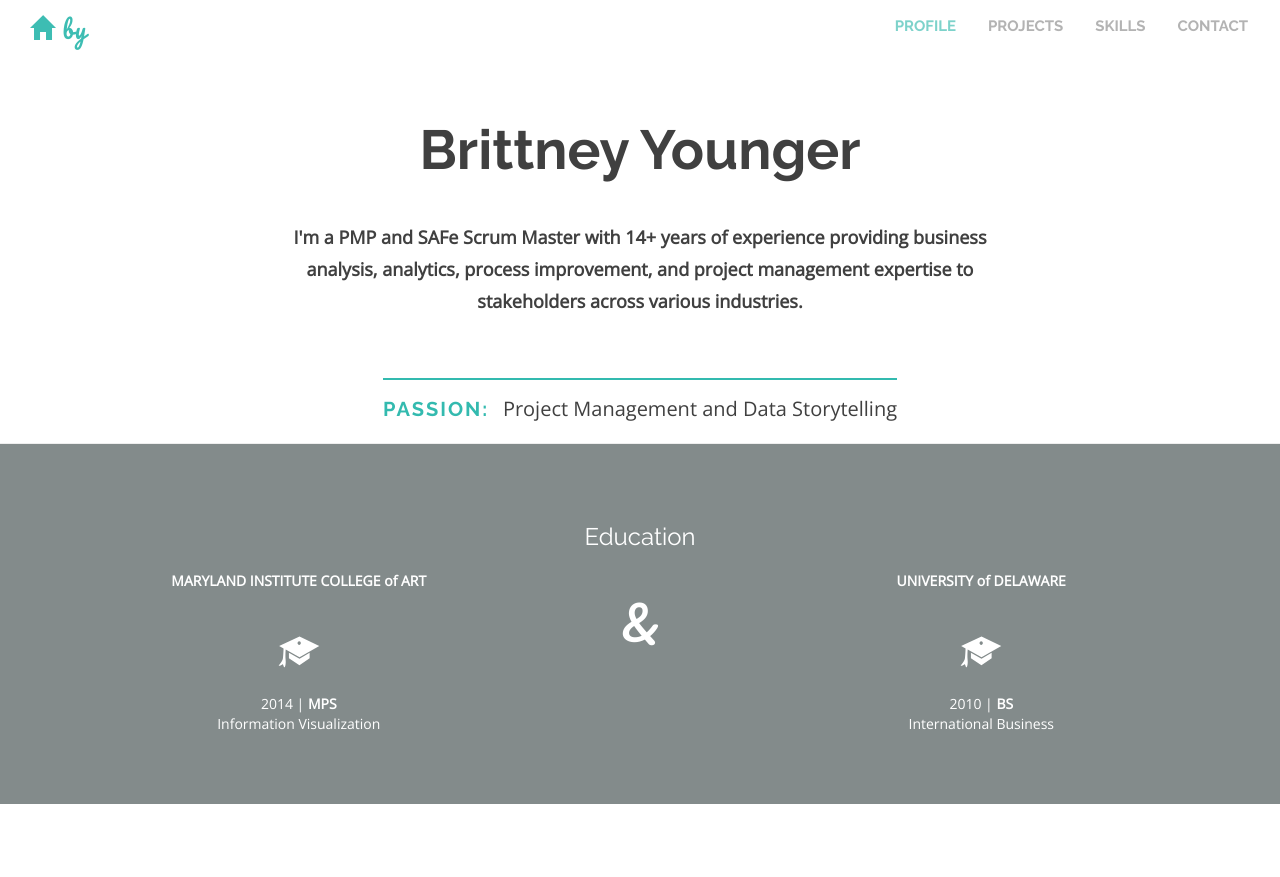
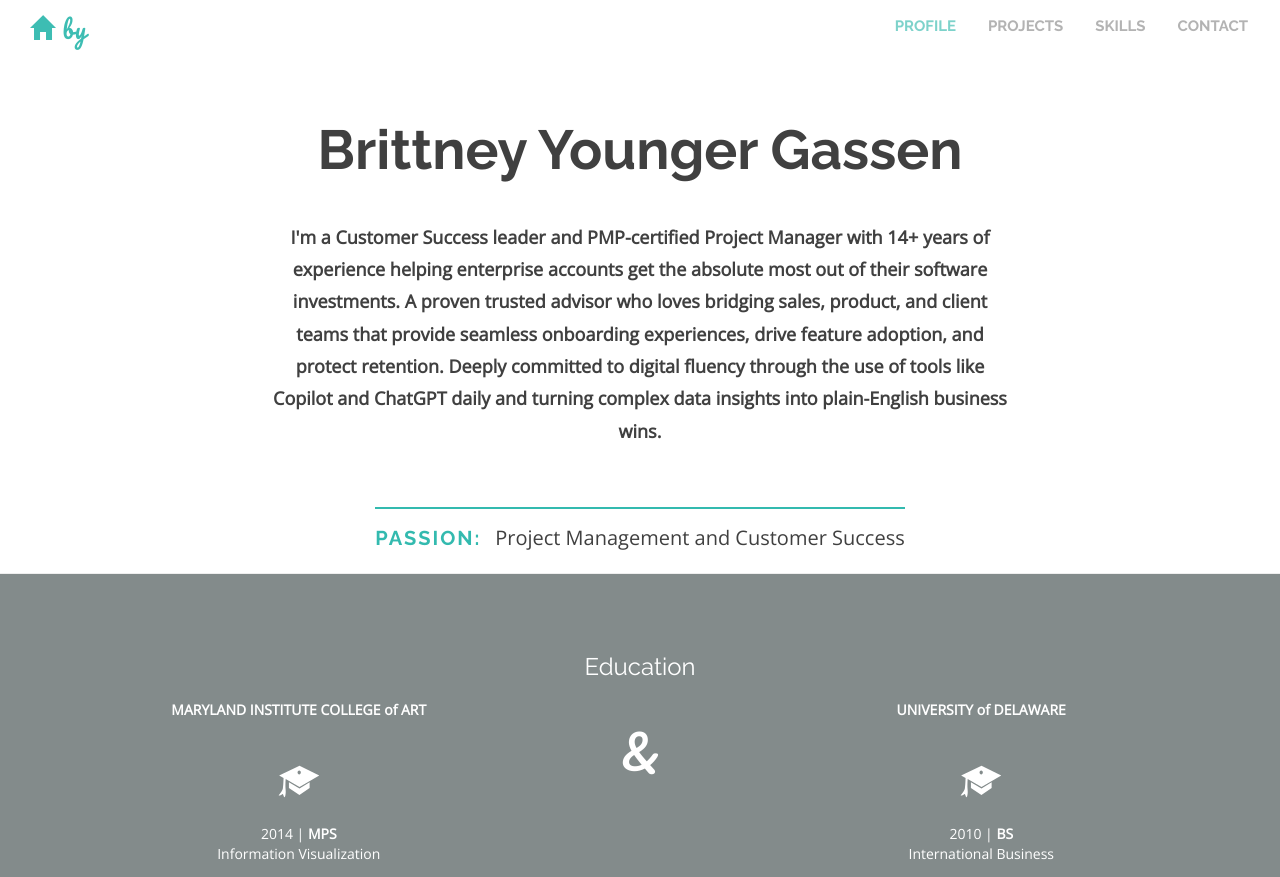
Before and after one commit to byounger/BYvizp, a plain HTML site: page Projects/index.html in a window 1280 px wide. Shown: the top 877 px of the page. Drawn offline with nearby package versions, Linux system fonts and the light colour scheme; a web font is replaced by a local one.

Commit message:
Update index.html
Updated Name and Executive Summary

```diff
--- a/Projects/index.html
+++ b/Projects/index.html
@@ -4,7 +4,7 @@
     <meta charset="utf-8">
     <meta name="viewport" content="width=device-width, initial-scale=1.0">
     <link rel="icon" type="image/png" href="img/byicon.png">
-    <title>Brittney Younger | Portfolio</title>
+    <title>Brittney Younger Gassen | Portfolio</title>
 
     <link href="css/bootstrap.min.css" rel="stylesheet">
     <link href="css/custom.css" rel="stylesheet">
@@ -108,13 +108,14 @@
             <div class="container">
                 <div class="row text-center">
                     <div class="col-md-8 col-md-offset-2">
-                        <h1 style="font-size: 55px; font-family: 'Raleway'; font-weight: 700;">Brittney Younger</h1>
+                        <h1 style="font-size: 55px; font-family: 'Raleway'; font-weight: 700;">Brittney Younger Gassen</h1>
                         <p style="margin-top: 40px; font-size: 18px; line-height: 1.8;">
-                            <strong>I'm a PMP and SAFe Scrum Master with 14+ years of experience providing business analysis, analytics, process improvement, and project management expertise to stakeholders across various industries.</strong>
+                            <strong> I'm a Customer Success leader and PMP-certified Project Manager with 14+ years of experience helping enterprise accounts get the absolute most out of their software investments. A proven trusted advisor who loves bridging sales, product, and client teams that provide seamless onboarding experiences, drive feature adoption, and protect retention. Deeply committed to digital fluency through the use of tools like Copilot and ChatGPT daily and turning complex data insights into plain-English business wins.
+                                </strong>
                         </p>
                         <div style="margin-top: 50px; border-top: 2px solid #33baaf; display: inline-block; padding-top: 15px;">
                             <span style="font-family: 'Raleway'; font-size: 20px; color: #33baaf; text-transform: uppercase; letter-spacing: 2px;"><strong>Passion:</strong></span>
-                            <span style="font-size: 20px; margin-left: 10px;">Project Management and Data Storytelling</span>
+                            <span style="font-size: 20px; margin-left: 10px;">Project Management and Customer Success</span>
                         </div>
                     </div>
                 </div>
```
